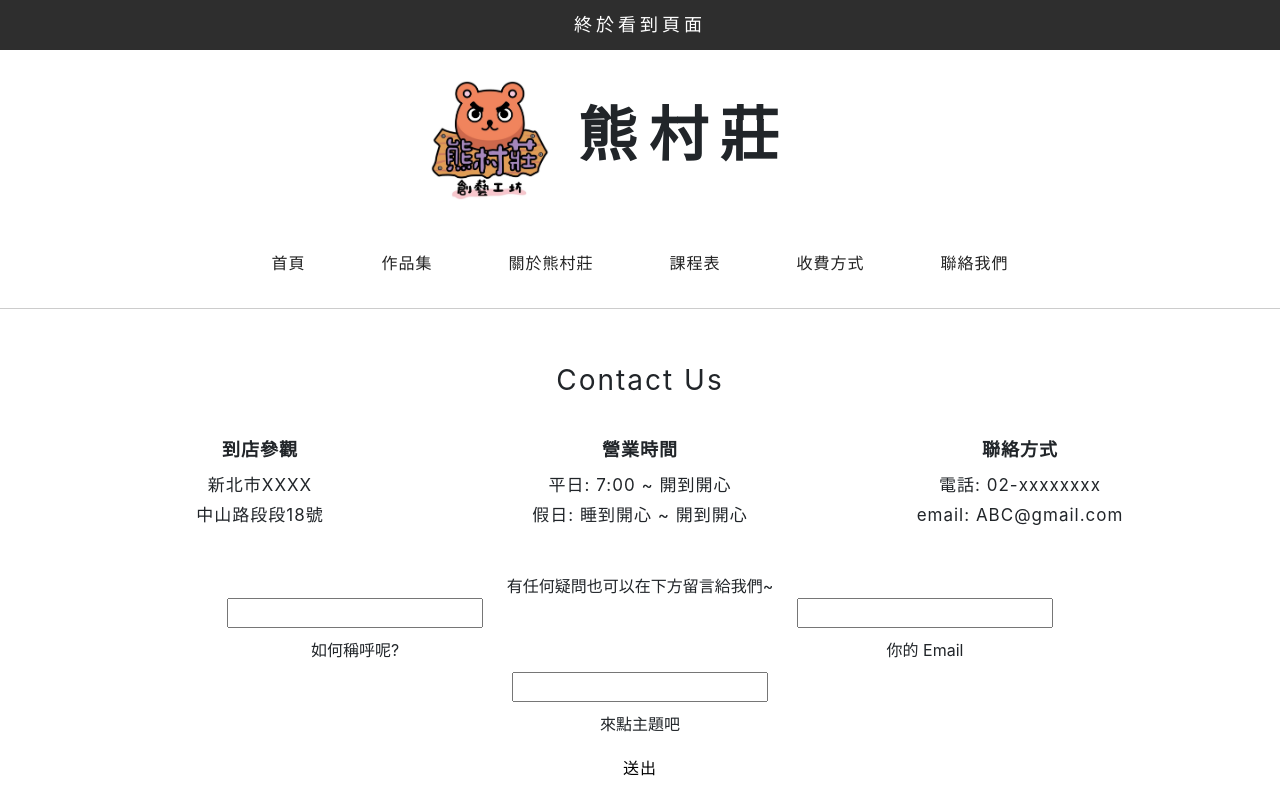
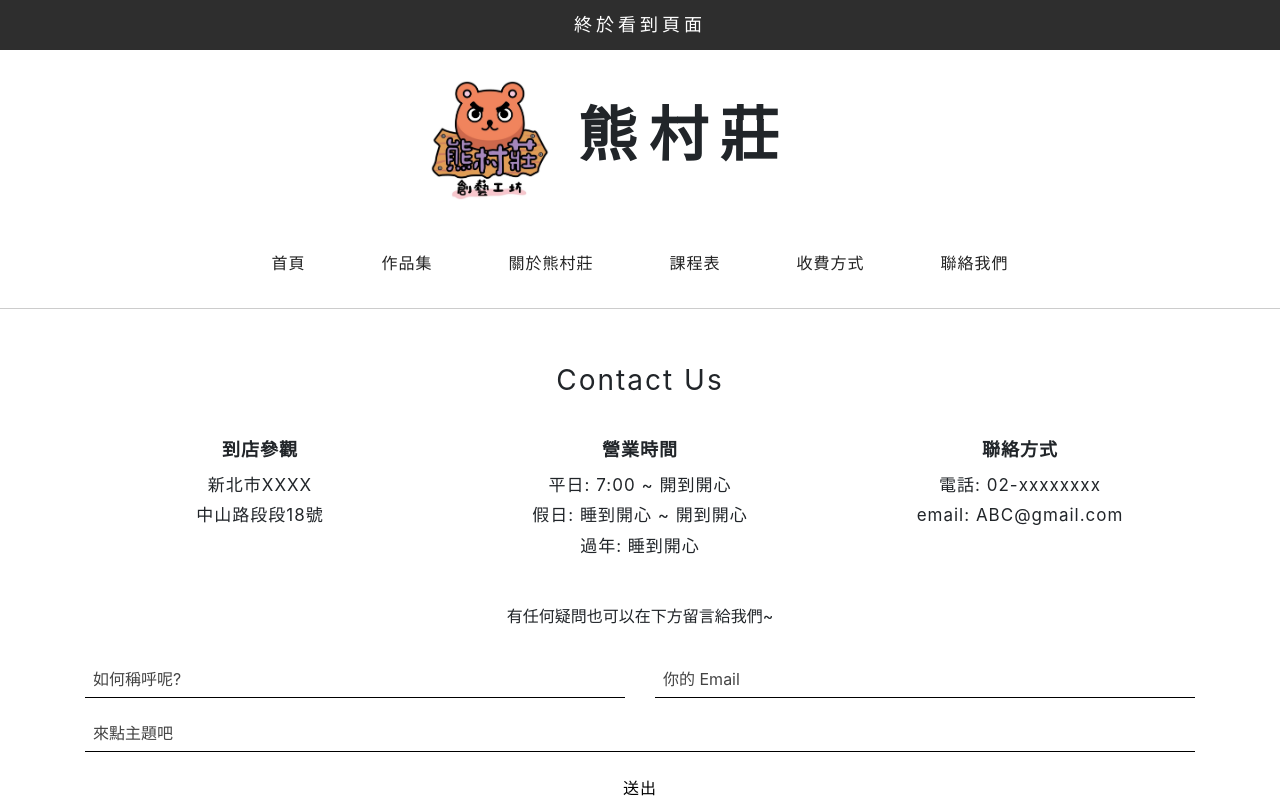
Before and after one commit to SolomonLee/18house-app, a React (Create React App) app: page /Contact in a window 1280 px wide. Shown: the top 800 px of the page. Built offline with nearby package versions, Linux system fonts and the light colour scheme; a web font is replaced by a local one.

Commit message:
補上 input item 與 fill item

```diff
--- a/src/apis/apiContent.js
+++ b/src/apis/apiContent.js
@@ -82,7 +82,11 @@ let _contactDatas = [
   { title: "到店參觀", contents: ["新北市XXXX", "中山路段段18號"] },
   {
     title: "營業時間",
-    contents: ["平日: 7:00 ~ 開到開心", "假日: 睡到開心 ~ 開到開心"],
+    contents: [
+      "平日: 7:00 ~ 開到開心",
+      "假日: 睡到開心 ~ 開到開心",
+      "過年: 睡到開心",
+    ],
   },
   {
     title: "聯絡方式",
--- a/src/components/InputItem.js
+++ b/src/components/InputItem.js
@@ -1,7 +1,35 @@
+import React, { useState } from "react";
+import classNames from "classnames";
+
 const InputItem = (props) => {
+  const [showPlaceholder, setShowPlaceholder] = useState(
+    props?.placeholder ? (props?.defaultValue ? false : true) : false
+  );
+
+  if (!props?.type) return null;
+
+  const handlerChange = (e) => {
+    if (e.target.value == "") setShowPlaceholder(true);
+    props.setValue?.(e.target.value);
+  };
+
+  const objClassNames = {
+    input_item: true,
+    error: props?.error || false,
+  };
+
   return (
-    <div className="input_item">
-      <input type="text" />
+    <div className={classNames(objClassNames)}>
+      <div className="item_content">
+        <input
+          type={props.type}
+          onChange={handlerChange}
+          defaultValue={props?.defaultValue ? props.defaultValue : ""}
+        />
+        {showPlaceholder ? (
+          <div className="placeholder">{props.placeholder}</div>
+        ) : null}
+      </div>
     </div>
   );
 };
--- a/src/components/combo/FillItem.js
+++ b/src/components/combo/FillItem.js
@@ -5,13 +5,28 @@ import InputItem from "../InputItem";
 // props { styleClass[string] , title[string], type[string], data , placeholder[string],
 // defaultValue[string], setValue[function]}
 const FillItem = (props) => {
-  const [errorMsg, setErrorMsg] = useState("");
+  const [errorMsg, setErrorMsg] = useState(props?.errorMsg || "");
+  const [showPlaceholder, setShowPlaceholder] = useState(
+    props?.placeholder ? (props?.defaultValue ? false : true) : false
+  );
 
   let setValue = (value) => {
-    if (props.request && value === "") setErrorMsg("不能空著!");
-    if (props?.setValue ?? false) {
-      props.setValue(value);
+    if (props.request) {
+      if (value == "") {
+        setErrorMsg("不能空著!");
+        setShowPlaceholder(true);
+      } else {
+        setErrorMsg("");
+        setShowPlaceholder(false);
+      }
+    } else {
+      if (value == "") {
+        setShowPlaceholder(true);
+      } else {
+        setShowPlaceholder(false);
+      }
     }
+    props.setValue?.(value);
   };
 
   let objClassNames = { fill_item: true };
@@ -25,8 +40,9 @@ const FillItem = (props) => {
           type={props.type}
           setValue={setValue}
           defaultValue={props.defaultValue}
+          error={errorMsg != ""}
         />
-        {props?.placeholder ? (
+        {showPlaceholder && props?.placeholder ? (
           <div className="placeholder">{props.placeholder}</div>
         ) : null}
         {errorMsg != "" ? <div className="error">{errorMsg}</div> : null}
--- a/src/components/combo/FormContact.js
+++ b/src/components/combo/FormContact.js
@@ -26,15 +26,33 @@ function FormContact() {
       <div className="item_content">
         <div className="row">
           <div className="col">
-            <FillItem placeholder="如何稱呼呢?" setValue={setName} />
+            <FillItem
+              placeholder="如何稱呼呢?"
+              setValue={setName}
+              type="text"
+              defaultValue={name}
+              request={true}
+            />
           </div>
           <div className="col">
-            <FillItem placeholder="你的 Email" setValue={setEmail} />
+            <FillItem
+              placeholder="你的 Email"
+              setValue={setEmail}
+              type="text"
+              defaultValue={email}
+              request={true}
+            />
           </div>
         </div>
         <div className="row">
           <div className="col">
-            <FillItem placeholder="來點主題吧" setValue={setSubject} />
+            <FillItem
+              placeholder="來點主題吧"
+              setValue={setSubject}
+              type="text"
+              defaultValue={subject}
+              request={true}
+            />
           </div>
         </div>
         <div className="row">
--- a/src/components/combo/SlideList.js
+++ b/src/components/combo/SlideList.js
@@ -1,6 +1,8 @@
 import ShowcaseItem from "../ShowcaseItem";
 
 function SlideList(props) {
+  if (props?.datas?.length == 0) return null;
+
   const porducts = props.datas.map((data) => {
     switch (data.type) {
       case "Showcase":
--- a/src/main.scss
+++ b/src/main.scss
@@ -369,11 +369,19 @@ body .App .btn {
   }
 } // slide_list_box
 
+.form_box {
+  &.x {
+    > .box_title {
+      padding-bottom: 30px;
+    }
+  }
+}
+
 // ===== BOX : END =====
 
 // ===== ITEM =====
 [class$="_item"] {
-  margin-bottom: 10px;
+  margin-bottom: 14px;
 }
 
 .list_item {
@@ -577,6 +585,143 @@ body .App .btn {
   }
 } // split_item
 
+.fill_item {
+  &:focus-within {
+    > .item_title {
+      font-size: 16px;
+    }
+
+    > .item_content {
+      .placeholder {
+        display: none;
+      }
+    }
+  }
+
+  > .item_title {
+    overflow: hidden;
+    text-overflow: ellipsis;
+    text-align-last: left;
+    font-size: 17px;
+    line-height: 24px;
+    padding-top: 8px;
+    transition: font-size ease-in-out 0.2s;
+  }
+
+  > .item_content {
+    position: relative;
+
+    .placeholder {
+      color: #444;
+      pointer-events: none;
+      user-select: none;
+      position: absolute;
+      top: 0;
+      left: 0;
+      width: 100%;
+      background: transparent;
+      line-height: 42px;
+      overflow: hidden;
+      text-align: left;
+      padding-left: 8px;
+    }
+
+    > [class="error"] {
+      color: red;
+      font-size: 12px;
+      text-align: left;
+      position: absolute;
+      bottom: -16px;
+      padding-left: 8px;
+      user-select: none;
+      position: absolute;
+    }
+  }
+}
+
+.input_item {
+  margin-bottom: 0;
+
+  &.error {
+    > .item_content {
+      &:after {
+        border-bottom-color: rgb(196, 62, 62);
+      }
+    }
+  }
+
+  > .item_content {
+    height: 40px;
+    padding-bottom: 2px;
+    position: relative;
+    line-height: 32px;
+
+    &:after {
+      content: "";
+      position: absolute;
+      width: 100%;
+      height: 0;
+      bottom: 0;
+      left: 0;
+      right: 0;
+      border-bottom: 1px solid #000;
+      pointer-events: none;
+    }
+
+    .placeholder {
+      color: #444;
+      pointer-events: none;
+      position: absolute;
+      top: 0;
+      left: 0;
+      width: 100%;
+      background: transparent;
+      line-height: 42px;
+      overflow: hidden;
+      text-align: left;
+      padding-left: 8px;
+    }
+
+    &:focus-within {
+      &:after {
+        border-bottom-width: 2px;
+      }
+
+      .placeholder {
+        display: none;
+      }
+    }
+  }
+
+  input,
+  input:active,
+  input:focus,
+  input:focus-within,
+  input:hover,
+  textarea,
+  textarea:active,
+  textarea:focus,
+  textarea:focus-within,
+  textarea:hover {
+    border: none;
+    box-shadow: none;
+    background-color: transparent;
+    cursor: inherit;
+    outline: none;
+    padding: 0 0 0 8px;
+  }
+
+  input,
+  textarea {
+    font-size: 18px;
+    width: 100% !important;
+    vertical-align: text-top;
+
+    &.error {
+    }
+  }
+}
+
 // ===== ITEM : END =====
 
 // ===== PAGE =====
```
